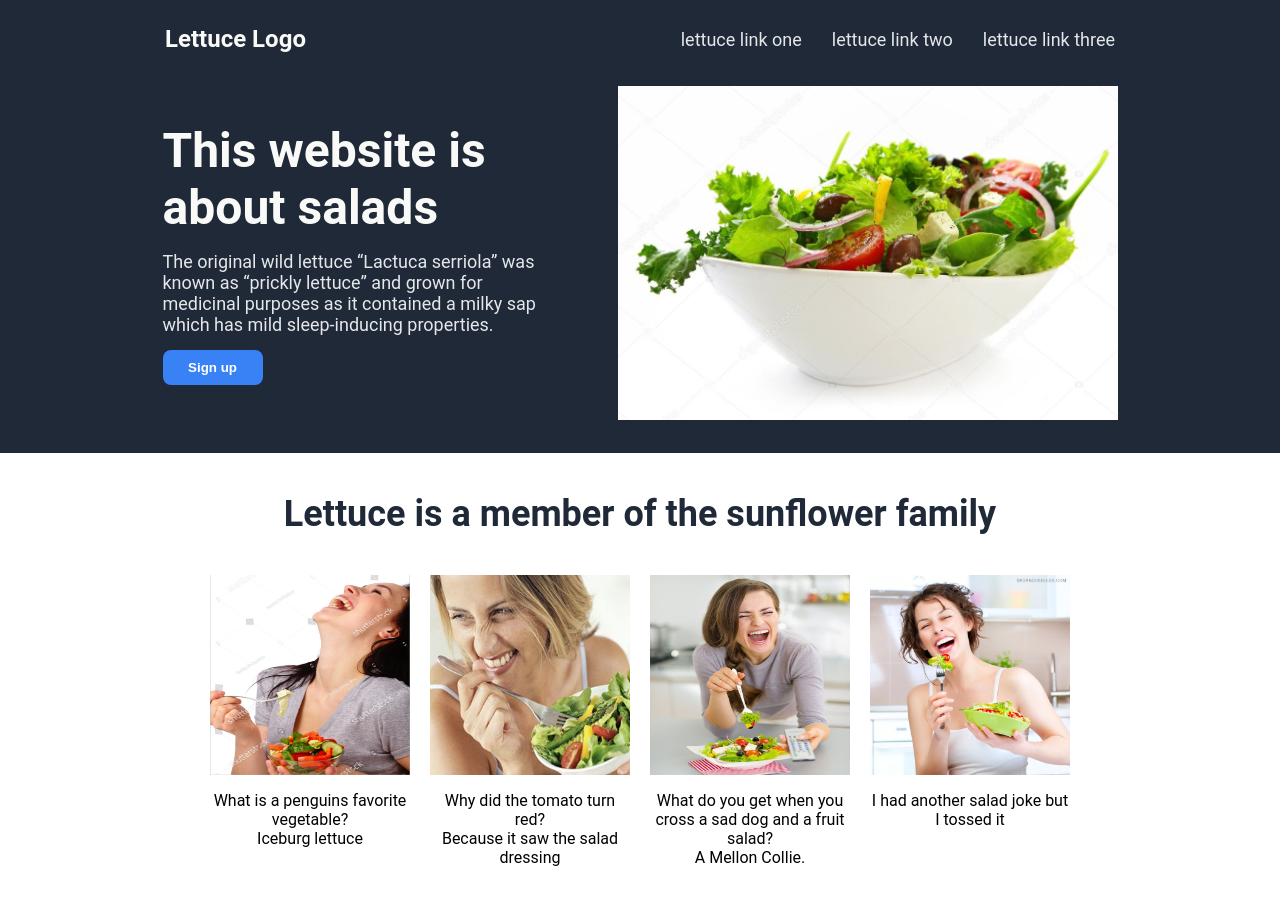
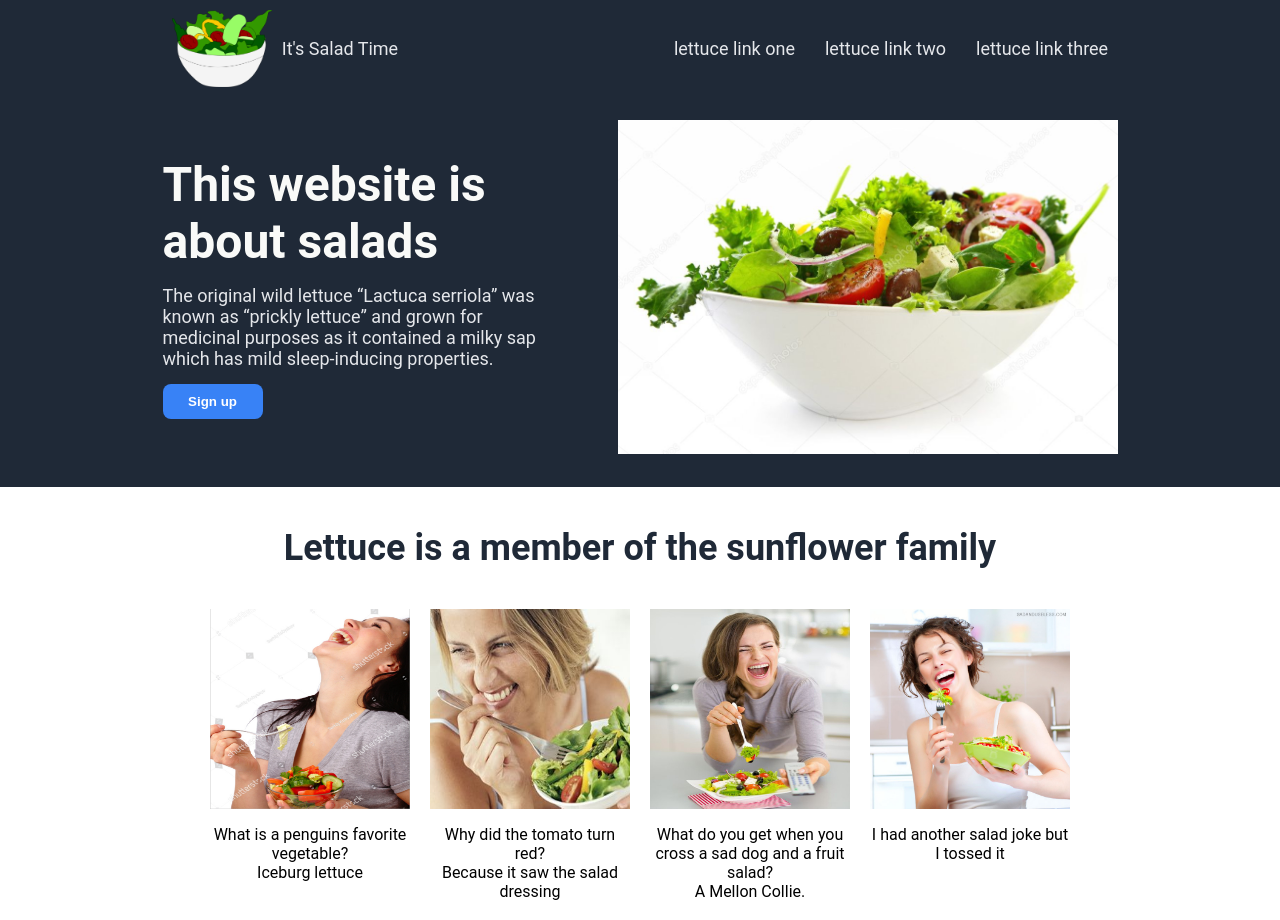
Before and after one commit to KyleCathers/Landing_Page, a plain HTML site: page index.html in a window 1280 px wide. Shown: the top 920 px of the page. Drawn offline with Linux system fonts and the light colour scheme.

Commit message:
Finalize formatting for initial salad page
Leaving the initial formatting of the page here, moving onto the
JavaScript portion of the coding. Come back later to remake new webpage
for portfolio.

```diff
--- a/index.html
+++ b/index.html
@@ -9,7 +9,7 @@
 </head>
 <body>
     <div class="header">
-        <div class="logo">Lettuce Logo</div>
+        <div class="logo"><img src="./images/logo.png">It's Salad Time</div>
         <div class="linkbox">
             <a href="">lettuce link one</a>
             <a href="">lettuce link two</a>
--- a/style.css
+++ b/style.css
@@ -17,27 +17,29 @@ button {
 
 .header {
     display: flex;
-    gap: 100px;
+    gap: 10px;
     align-items: center;
     justify-content: center;
     color: #E5E7EB;
     background-color: #1F2937;
     font-size: 18px;
-    flex: 0 0 20px;
-    padding-top: 25px;
+    padding-top: 10px;
 }
 
 .logo {
-    font-size: 24px;
-    color: #F9FAF8;
-    font-weight: bold;
-    flex-basis: 200px;
-    white-space: nowrap;
+    display: flex;
+    align-items: center;
+    gap: 10px;
+}
+
+.logo img {
+    width: 100px;
+    height: auto;
 }
 
 .linkbox {
     display: flex;
-    flex-basis: 650px;
+    flex-basis: 700px;
     gap: 30px;
     justify-content: flex-end;
     white-space: nowrap;
@@ -137,18 +139,17 @@ p {
     width: 750px;
     justify-content: center;
     align-items: center;
+    font-weight: light;
 }
 
 
 .quote {
     font-size: 36px;
-    font-weight: light;
     font-style: italic;
 }
 
 .author {
     font-size: 24px;
-    font-weight: light;
 }
 
 .footer {
```
Also changed, not shown: images/logo.png (added).
